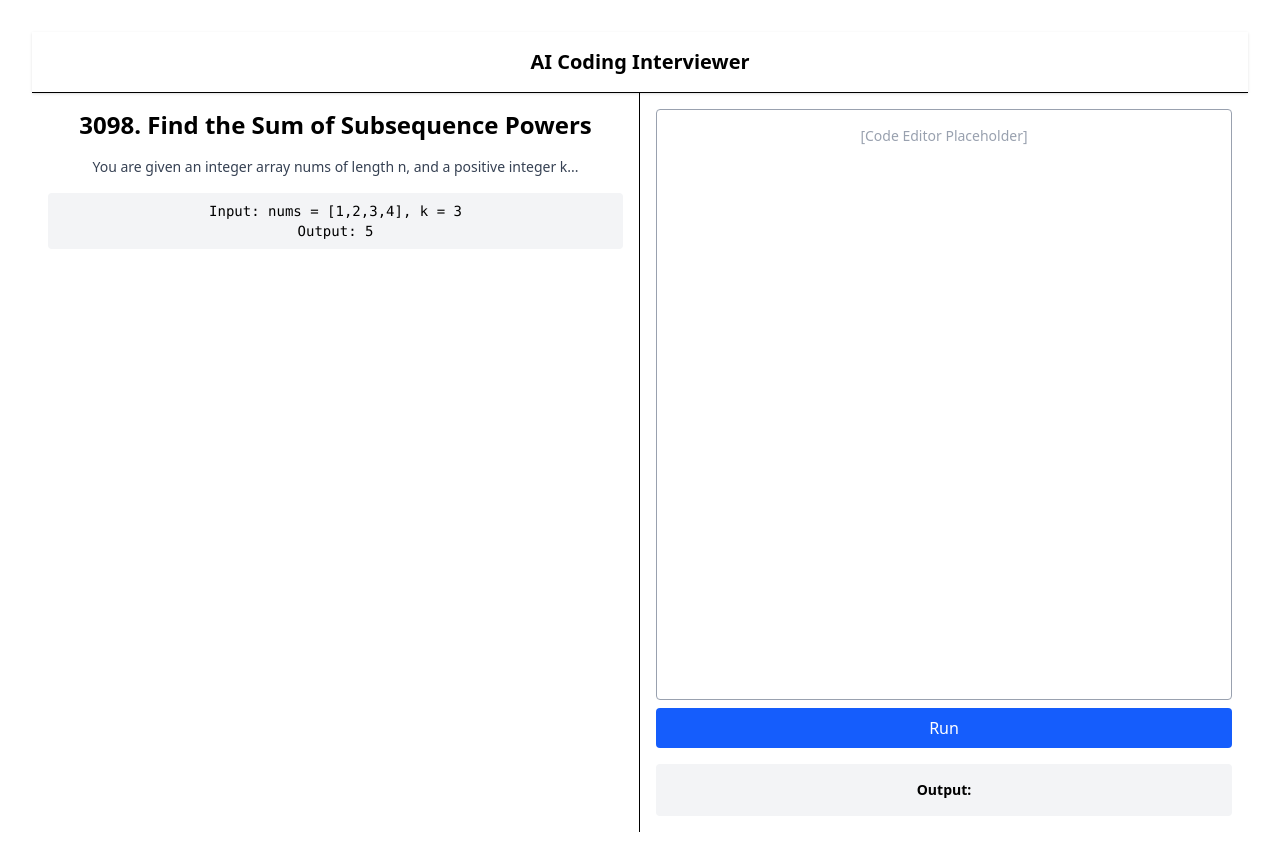
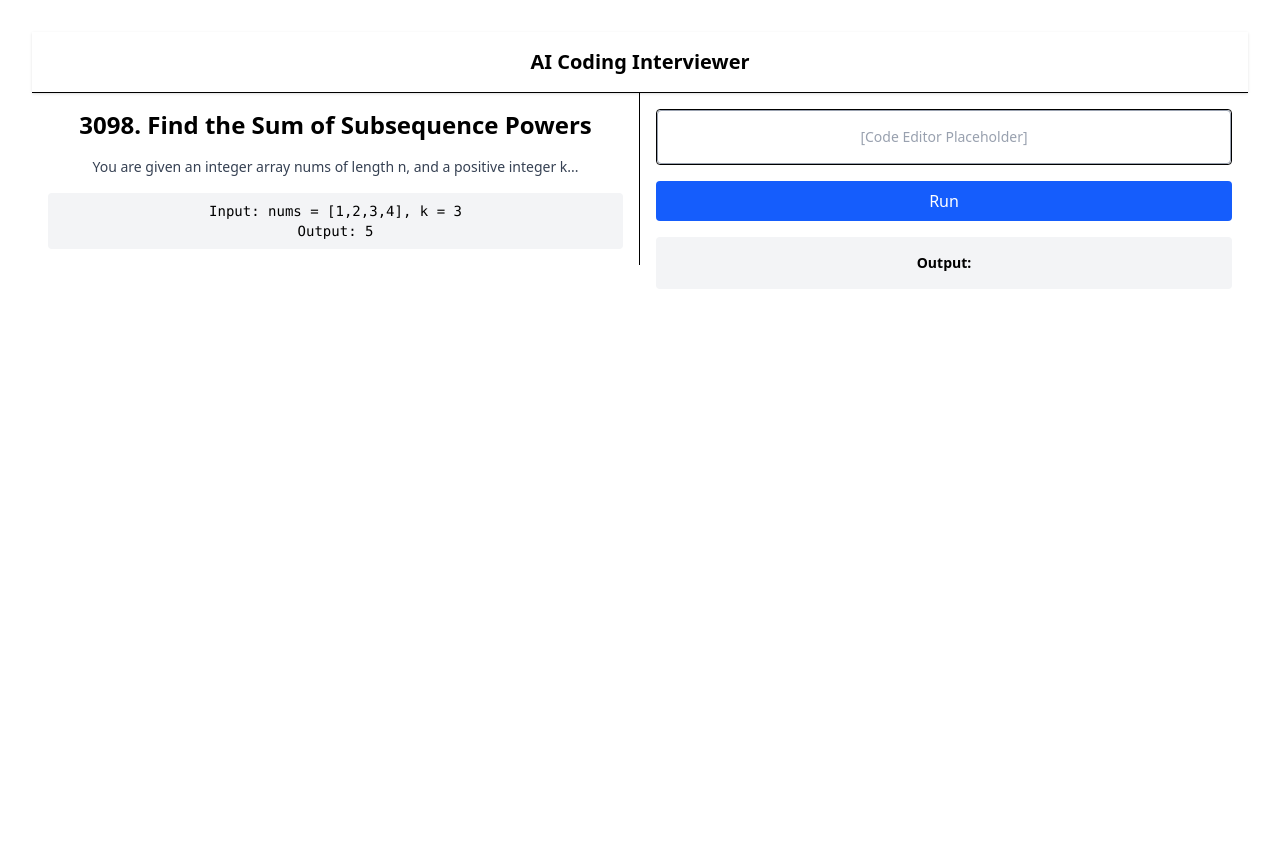
Before and after one commit to MYRADhub/ai-coding-interviewer, a React (Vite) app in the folder apps/frontend/: page / in a window 1280 px wide. Built offline with nearby package versions, Linux system fonts and the light colour scheme.

Commit message:
Add Prettier for code formatting and refactor component imports for consistency

```diff
--- a/apps/frontend/package.json
+++ b/apps/frontend/package.json
@@ -24,6 +24,7 @@
     "eslint-plugin-react-hooks": "^5.2.0",
     "eslint-plugin-react-refresh": "^0.4.19",
     "globals": "^16.0.0",
+    "prettier": "3.5.3",
     "typescript": "~5.8.3",
     "typescript-eslint": "^8.30.1",
     "vite": "^6.3.5"
--- a/apps/frontend/src/components/EditorPanel.tsx
+++ b/apps/frontend/src/components/EditorPanel.tsx
@@ -1,18 +1,20 @@
-import { useState } from 'react';
-import CodeEditor from './CodeEditor';
-import RunButton from './RunButton';
-import OutputBox from './OutputBox';
+import { useState } from "react";
+import CodeEditor from "./CodeEditor";
+import RunButton from "./RunButton";
+import OutputBox from "./OutputBox";
 
 export default function EditorPanel() {
-  const [output, setOutput] = useState('');
+  const [output, setOutput] = useState("");
 
   const runCode = () => {
-    setOutput('✅ Test passed! (simulated)');
+    setOutput("✅ Test passed! (simulated)");
   };
 
   return (
-    <div className="w-1/2 p-4 flex flex-col">
-      <CodeEditor />
+    <div className="w-1/2 h-full p-4 flex flex-col">
+      <div className="flex-1 border rounded mb-2 overflow-hidden">
+        <CodeEditor />
+      </div>
       <RunButton onClick={runCode} />
       <OutputBox output={output} />
     </div>
--- a/apps/frontend/src/components/ProblemDescription.tsx
+++ b/apps/frontend/src/components/ProblemDescription.tsx
@@ -1,12 +1,15 @@
 export default function ProblemDescription() {
   return (
-    <div className="w-1/2 p-4 overflow-y-auto border-r">
-      <h1 className="text-2xl font-bold mb-4">3098. Find the Sum of Subsequence Powers</h1>
+    <div className="w-1/2 h-full overflow-y-auto p-4 border-r">
+      <h1 className="text-2xl font-bold mb-4">
+        3098. Find the Sum of Subsequence Powers
+      </h1>
       <p className="mb-4 text-sm text-gray-700">
-        You are given an integer array nums of length n, and a positive integer k...
+        You are given an integer array nums of length n, and a positive integer
+        k...
       </p>
       <pre className="bg-gray-100 p-2 rounded text-sm">
-{`Input: nums = [1,2,3,4], k = 3
+        {`Input: nums = [1,2,3,4], k = 3
 Output: 5`}
       </pre>
     </div>
--- a/apps/frontend/src/pages/PracticePage.tsx
+++ b/apps/frontend/src/pages/PracticePage.tsx
@@ -1,12 +1,12 @@
-import Navbar from '../components/Navbar';
-import ProblemDescription from '../components/ProblemDescription';
-import EditorPanel from '../components/EditorPanel';
+import Navbar from "../components/Navbar";
+import ProblemDescription from "../components/ProblemDescription";
+import EditorPanel from "../components/EditorPanel";
 
 export default function PracticePage() {
   return (
-    <div className="h-screen flex flex-col bg-white text-black">
+    <div className="flex flex-col min-h-screen">
       <Navbar />
-      <div className="flex flex-1">
+      <div className="flex flex-1 overflow-hidden">
         <ProblemDescription />
         <EditorPanel />
       </div>
```
Also changed, not shown: 1 other file (tests, documents, lock files or other folders).
